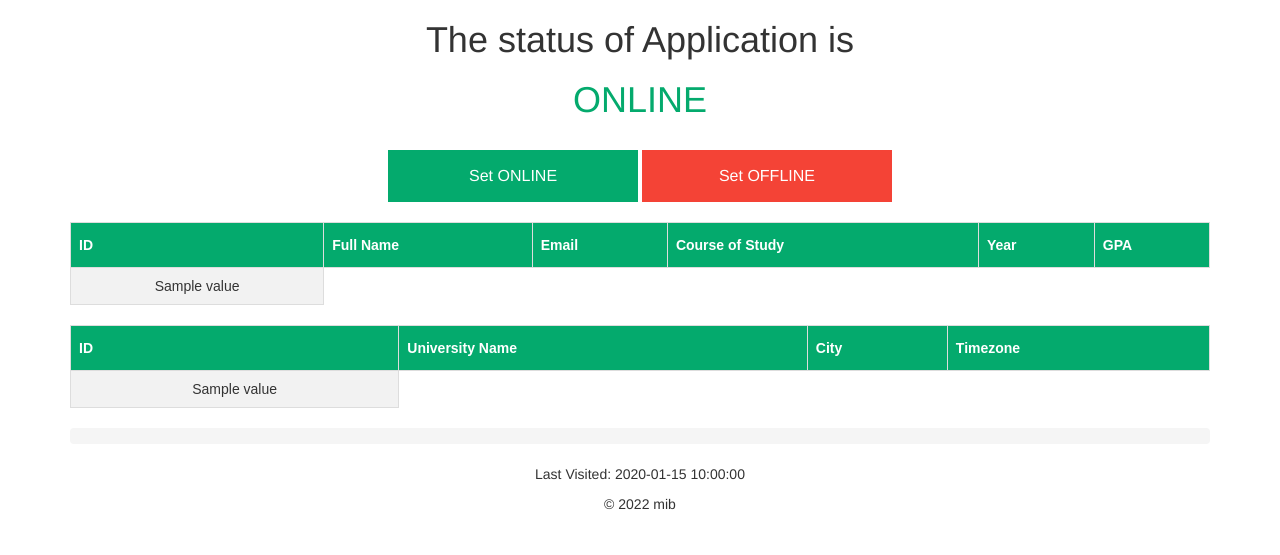
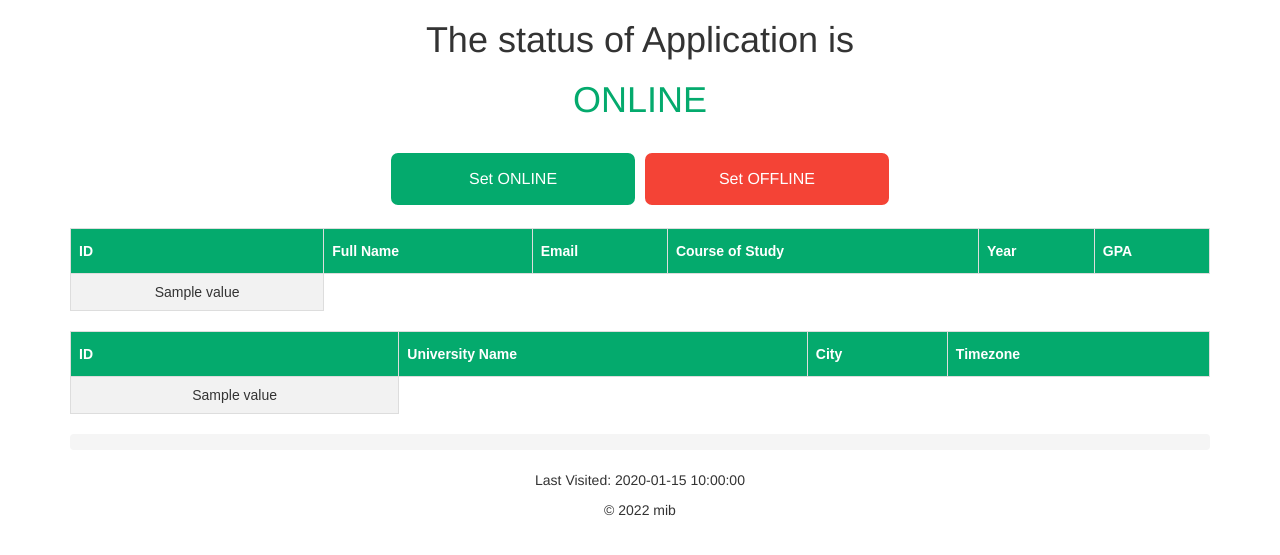
Before and after one commit to PyShaman/LuczniczQA-API-tests, a FastAPI app: template templates/index.html in a window 1280 px wide. Shown: the part 92-647 px from the top of the page. Run offline with FastAPI, Linux system fonts and the light colour scheme; the template is opened without the code that fills it: most values are stand-ins (such as "Sample title", 1, 10 or a date in 2020); some libraries are stand-ins or nearby versions.

Commit message:
Mbek/adding response headers (#7)
* adding uuid4 to response headers

* fixing exception, adding styling to frontend

Co-authored-by: Michal Bek <mib@emakina.com>

```diff
--- a/auth/jwt_bearer.py
+++ b/auth/jwt_bearer.py
@@ -32,7 +32,7 @@ class JWTBearer(HTTPBearer):
 
         try:
             payload = decode_jwt(jwt_token)
-        except:
+        except Exception:
             payload = None
         if payload:
             is_token_valid = True
--- a/database/database.py
+++ b/database/database.py
@@ -1,4 +1,5 @@
 import motor.motor_asyncio
+
 from bson import ObjectId
 from decouple import config
 
--- a/templates/index.html
+++ b/templates/index.html
@@ -22,7 +22,8 @@
     }
     #btn_online {
     background-color: #04AA6D;
-    border: none;
+    border: 3px solid;
+    border-radius: 10px;
     color: white;
     padding: 15px 32px;
     text-align: center;
@@ -33,7 +34,8 @@
     }
     #btn_offline {
     background-color: #f44336;
-    border: none;
+    border: 3px solid;
+    border-radius: 10px;
     color: white;
     padding: 15px 32px;
     text-align: center;
@@ -41,6 +43,26 @@
     display: inline-block;
     font-size: 16px;
     width: 250px;
+    }
+    #btn_online:hover {
+    animation: pulsate_online 1s ease-in-out;
+    }
+    @keyframes pulsate_online {
+    0% {
+       box-shadow:
+       0 0 25px #33cc33,
+       0 0 50px #c2f0c2;
+       }
+    }
+    #btn_offline:hover {
+    animation: pulsate_offline 1s ease-in-out;
+    }
+    @keyframes pulsate_offline {
+    0% {
+       box-shadow:
+       0 0 25px #ff0000,
+       0 0 50px #ffb3b3;
+       }
     }
     #students, #universities {
     font-family: Arial, Helvetica, sans-serif;
@@ -84,8 +106,8 @@
         <h1 id="{{'ONLINE' if app_status == 'ONLINE' else 'OFFLINE'}}" >{{ app_status }}</h1>
         </br>
         <form >
-          <button id="btn_online" type="submit">Set ONLINE</button>
-          <button id="btn_offline" type="submit">Set OFFLINE</button>
+          <button id="btn_online" type="submit" class="button">Set ONLINE</button>
+          <button id="btn_offline" type="submit" class="button">Set OFFLINE</button>
         </form>
         <br>
         <table id="students">
```
